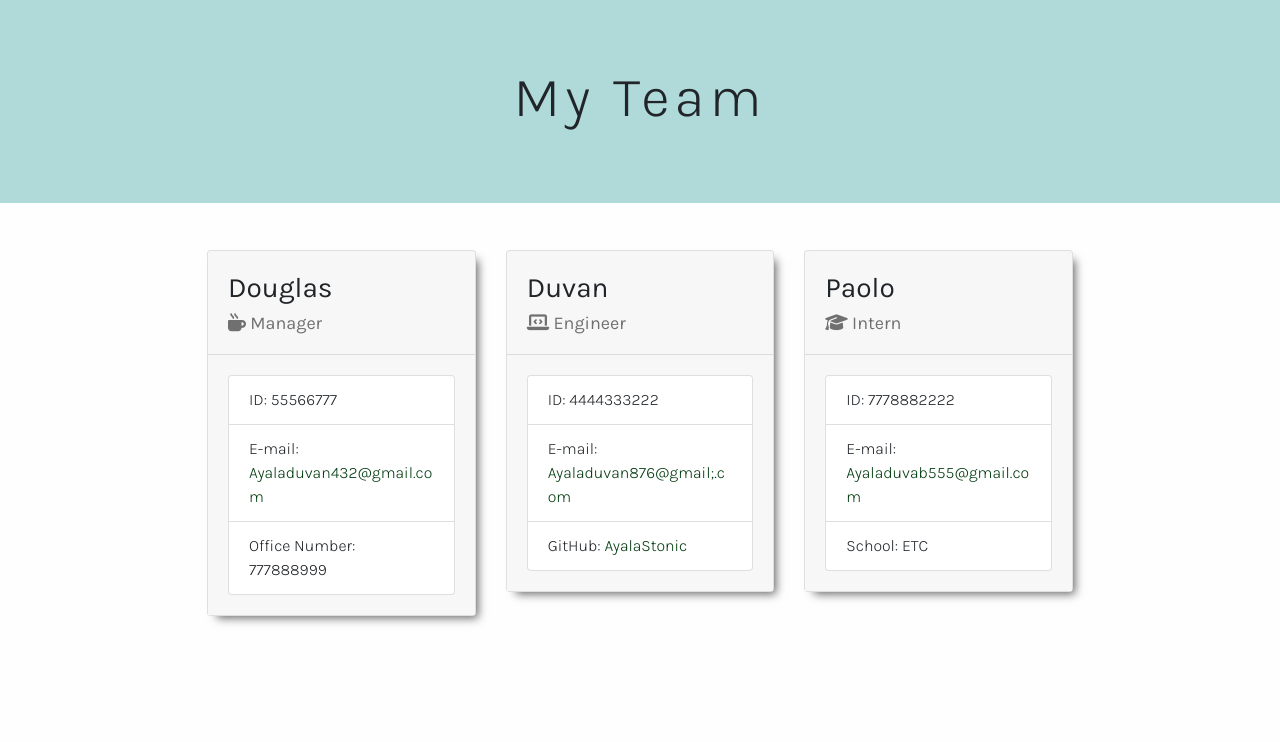
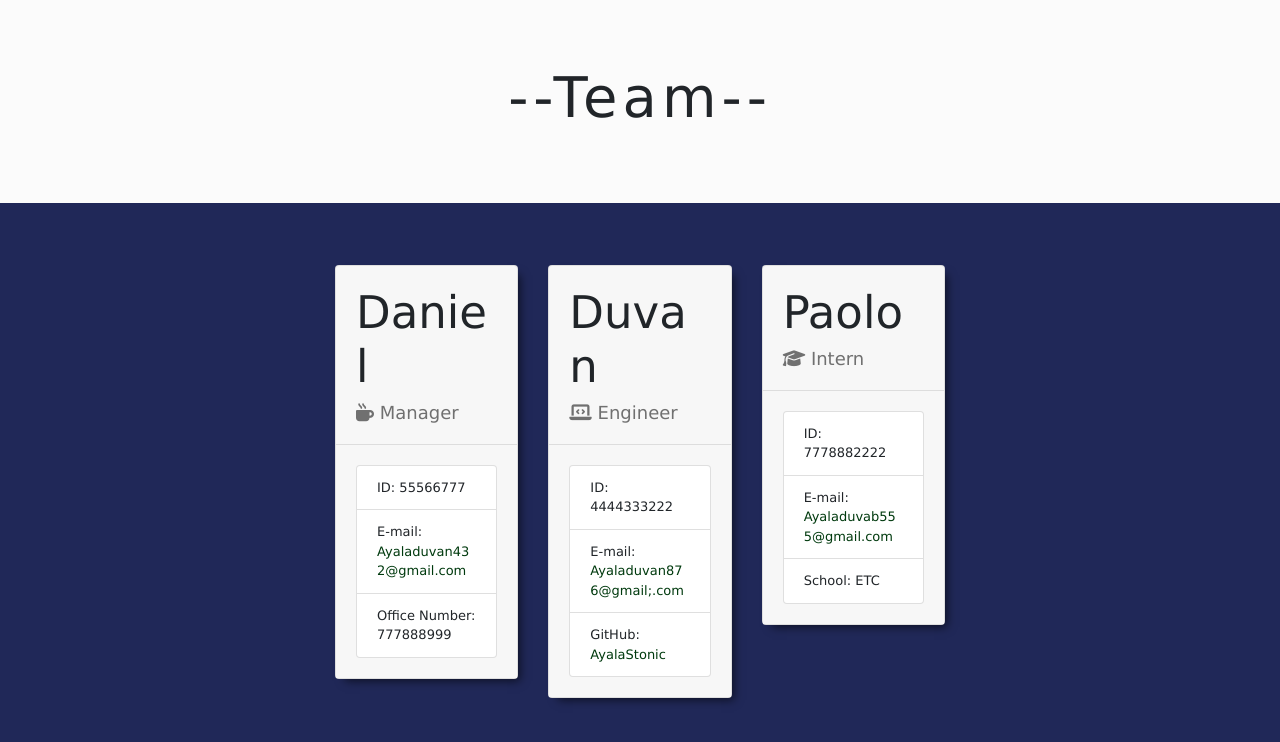
Before and after one commit to AyalaStonic/Team-Generator, a website: page dist/index.html in a window 1280 px wide. Drawn offline with nearby package versions, Linux system fonts and the light colour scheme.

```diff
--- a/dist/index.html
+++ b/dist/index.html
@@ -10,7 +10,7 @@
     <link rel="preconnect" href="https://fonts.gstatic.com" crossorigin>
     <link href="https://fonts.googleapis.com/css2?family=Karla:wght@200;300;400&display=swap" rel="stylesheet">
     <link rel="stylesheet" href="style.css" />
-    <title>Team Profile</title>
+    <title>Team Generator</title>
 </head>
 <body>
 
@@ -18,14 +18,14 @@
         <div class="jumbotron jumbotron-fluid">
             <div class="container">
 
-                <h1 class="display-4">My Team</h1>
+                <h1 class="display-4">--Team--</h1>
             </div>
         </div>
         <div class="row justify-content-center main">
             <div class="col-md-4">
                 <div class="card">
                     <div class="card-header">
-                        <h2>Douglas</h2>
+                        <h2>Daniel</h2>
                         <h5 class="card-title"><i class="fa-solid fa-mug-hot"></i> Manager</h5>
                     </div>
                     <div class="card-body">
--- a/dist/style.css
+++ b/dist/style.css
@@ -3,38 +3,37 @@
 }
 
 body {
-    background-color: #fefefe;
-    font-family: 'Karla', Helvetica, Arial, sans-serif;
-    font-size: 1em;
-    font-weight: 300;
+    background-color: #202858;
+    font-family: 'Lucida Sans', 'Lucida Sans Regular', 'Lucida Grande', 'Lucida Sans Unicode', Geneva, Verdana, sans-serif;
+    font-size: small;
 }
+
 
 .container-fluid {
     padding: 0;
 }
 
 .jumbotron {
-    background-color: #b0dad9;
+    background-color: #fbfbfb;
 }
 
 h1 {
-    font-size: 36px;
+    font-size: 40px;
     text-align: center;
     letter-spacing: 5px;
     font-weight: 400;
 }
 
-/* employee cards formatting */
 
 .main {
-    width: 70%;
+    width: 50%;
     margin: 0 auto;
 }
 
 div.card {
-    margin: 15px 0;
-    -webkit-box-shadow: 6px 6px 9px -4px rgba(0,0,0,0.6);
-    box-shadow: 6px 6px 9px -4px rgba(0,0,0,0.6);
+    margin: 30px 0;
+    -webkit-box-shadow: 6px 6px 9px -4px rgba(0, 0, 0, 0.6);
+    box-shadow: 6px 6px 9px -4px rgba(0, 0, 0, 0.6);
 }
 
 div.card-body {
@@ -42,14 +41,14 @@
 }
 
 div.card-header {
-    background:(#01490c);
+    background:(#19333c);
     padding: 20px;
     border-bottom: 1px solid #ddd;
 }
 
 .card-header h2 {
-    font-size: 28px;
-    font-weight: 400;
+    font-size: 45px;
+    font-weight: 200;
 }
 
 h5.card-title {
@@ -65,6 +64,6 @@
 }
 
 a:hover {
-    color: #e53a0f;
+    color: #000000;
     text-decoration: none;
 }
```
